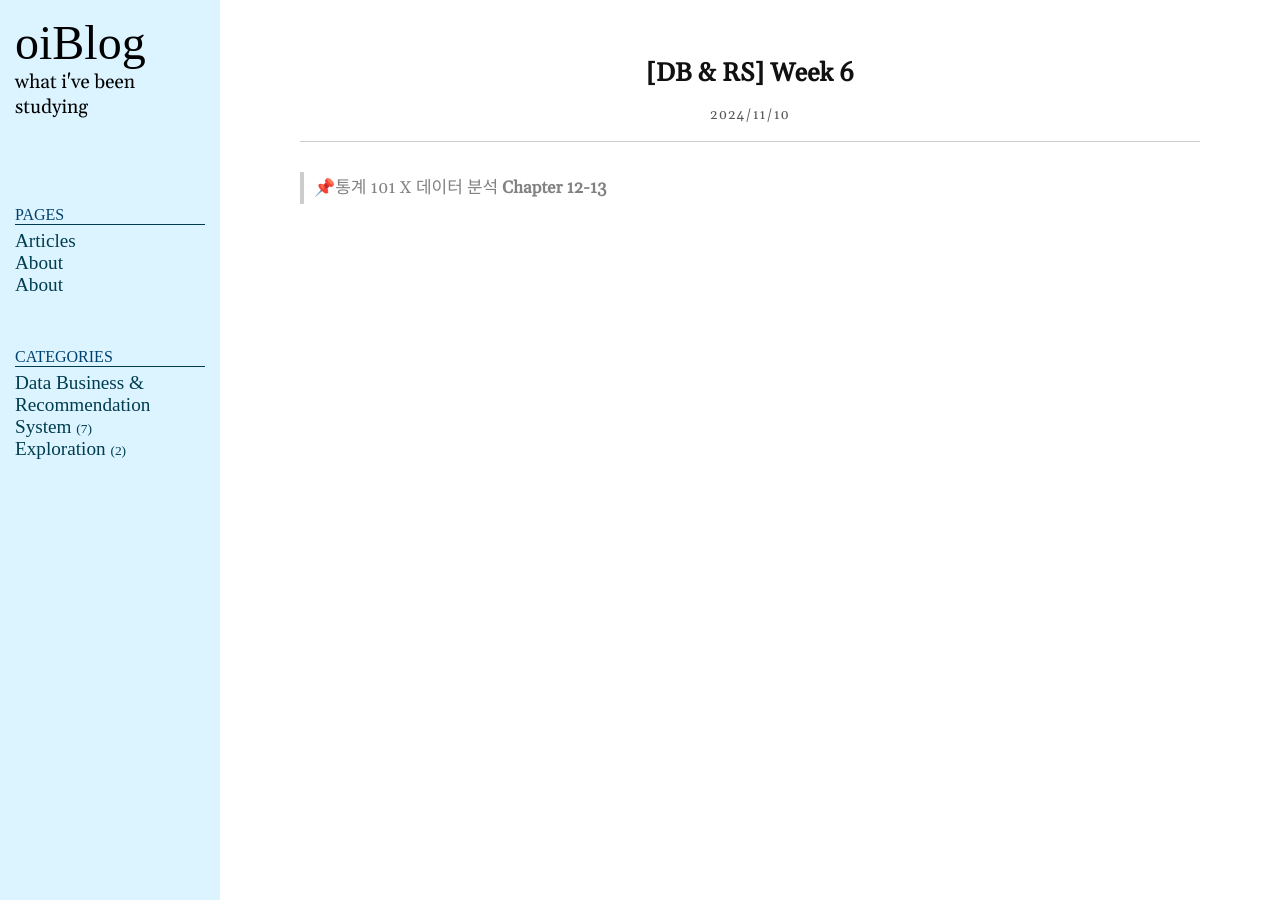
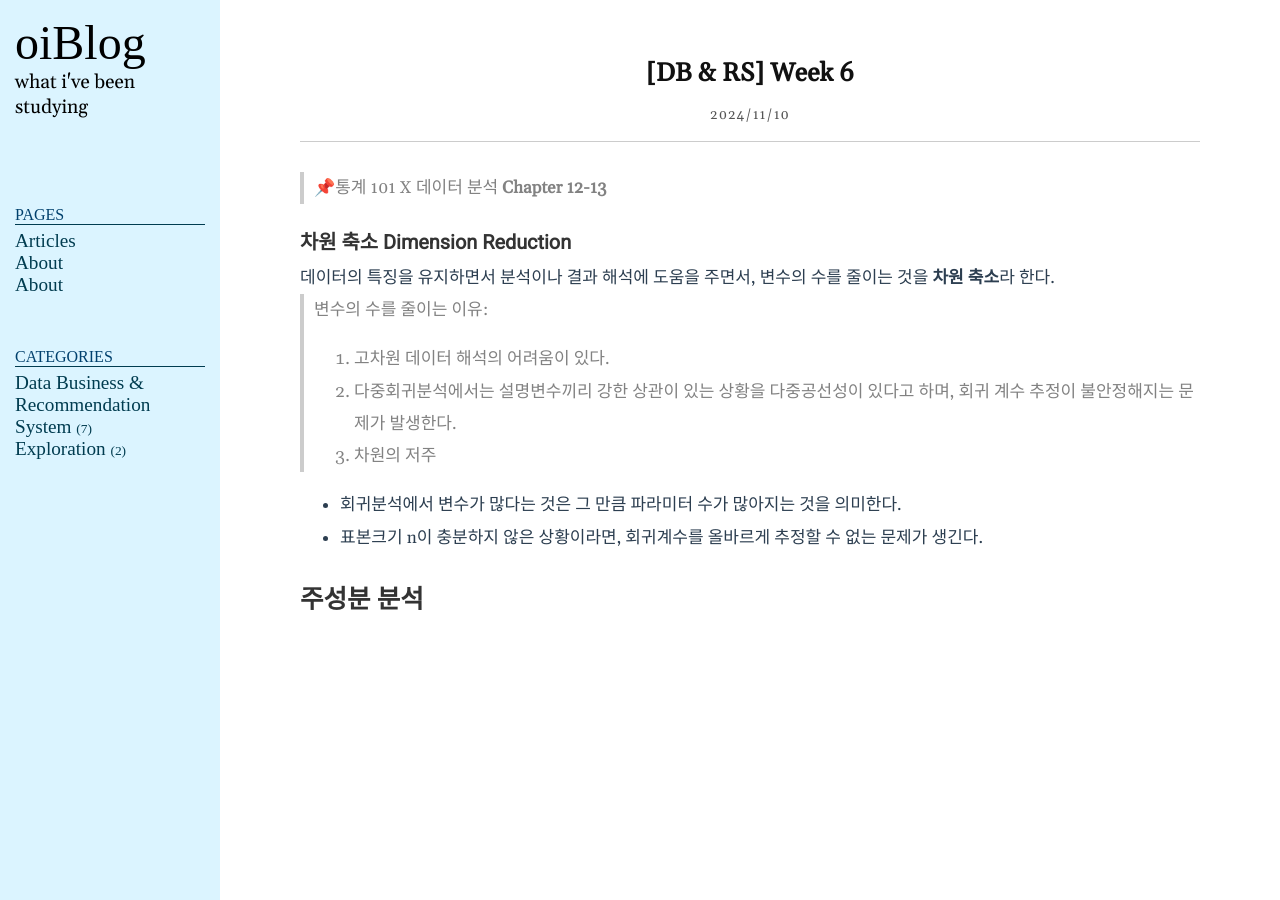
Before and after one commit to choiwlsd/choiwlsd.github.io, a Jekyll site: the page built from _posts/2024-11-10-DB-RS6.markdown, in a window 1280 px wide. Built offline with Jekyll 4.4.1, drawn with Linux system fonts in a browser that asks for light colours.

Commit message:
Fix: add content of post

```diff
--- a/_posts/2024-11-10-DB-RS6.markdown
+++ b/_posts/2024-11-10-DB-RS6.markdown
@@ -6,3 +6,18 @@ category: [Data Business & Recommendation System]
 ---
 
 > 📌통계 101 X 데이터 분석 **Chapter 12-13**
+
+### 차원 축소 Dimension Reduction
+
+데이터의 특징을 유지하면서 분석이나 결과 해석에 도움을 주면서, 변수의 수를 줄이는 것을 **차원 축소**라 한다.
+
+> 변수의 수를 줄이는 이유:
+>
+> 1. 고차원 데이터 해석의 어려움이 있다.
+> 2. 다중회귀분석에서는 설명변수끼리 강한 상관이 있는 상황을 다중공선성이 있다고 하며, 회귀 계수 추정이 불안정해지는 문제가 발생한다.
+> 3. 차원의 저주
+
+- 회귀분석에서 변수가 많다는 것은 그 만큼 파라미터 수가 많아지는 것을 의미한다.
+- 표본크기 n이 충분하지 않은 상황이라면, 회귀계수를 올바르게 추정할 수 없는 문제가 생긴다.
+
+## 주성분 분석
```
